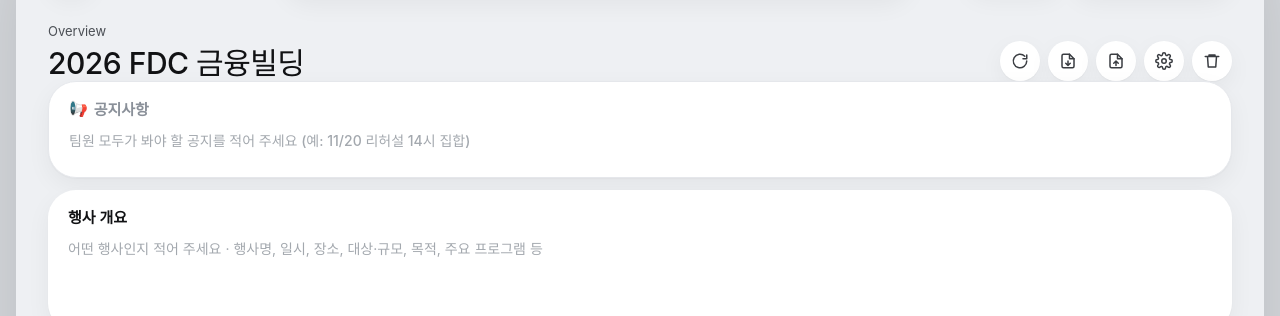
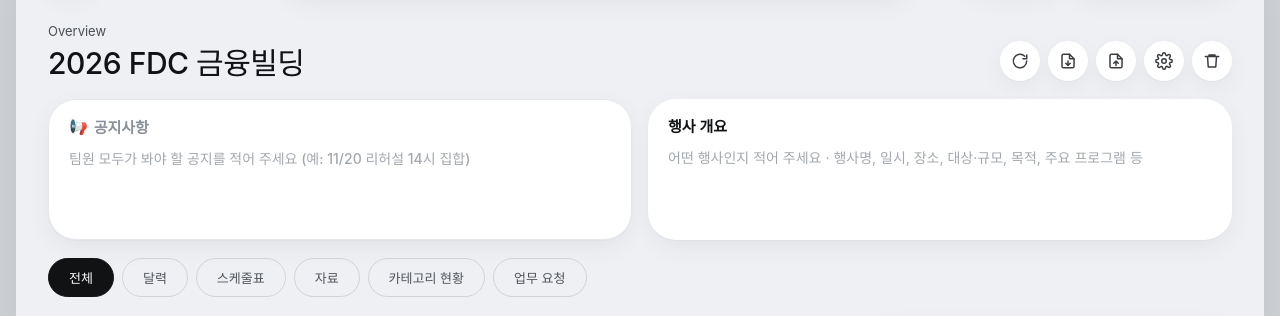
Before and after one commit to gimgihwan127-art/project-dashboard, a plain HTML site: page index.html in a window 1280 px wide. Shown: the part 109-425 px from the top of the page. Drawn offline with Linux system fonts and the light colour scheme; no server answers; a web font is replaced by a local one.

Commit message:
공지사항·행사 개요 양옆 배치 (style.css)

```diff
--- a/style.css
+++ b/style.css
@@ -215,8 +215,9 @@ h1, h2, h3, h4, p { margin: 0; }
 .pill-dark { background: var(--ink); color: #fff; border-radius: 999px; padding: 6px 14px; font-size: 12px; }
 
 /* ---------- 공지사항 · 행사 개요 ---------- */
-.info { display: flex; flex-direction: column; gap: 12px; margin-bottom: 18px; }
-.info .card { padding: 16px 20px; }
+.info { display: grid; grid-template-columns: repeat(2, minmax(0, 1fr)); gap: 16px; margin: 18px 0; }
+.info .card { padding: 16px 20px; margin: 0; }
+@media (max-width: 640px) { .info { grid-template-columns: 1fr; gap: 12px; } }
 .info-head { display: flex; align-items: baseline; justify-content: space-between; gap: 10px; margin-bottom: 6px; }
 .info-head h3 { font-size: 15px; font-weight: 600; display: flex; align-items: center; gap: 6px; }
 .info-meta { font-size: 11px; color: var(--muted); }
```
